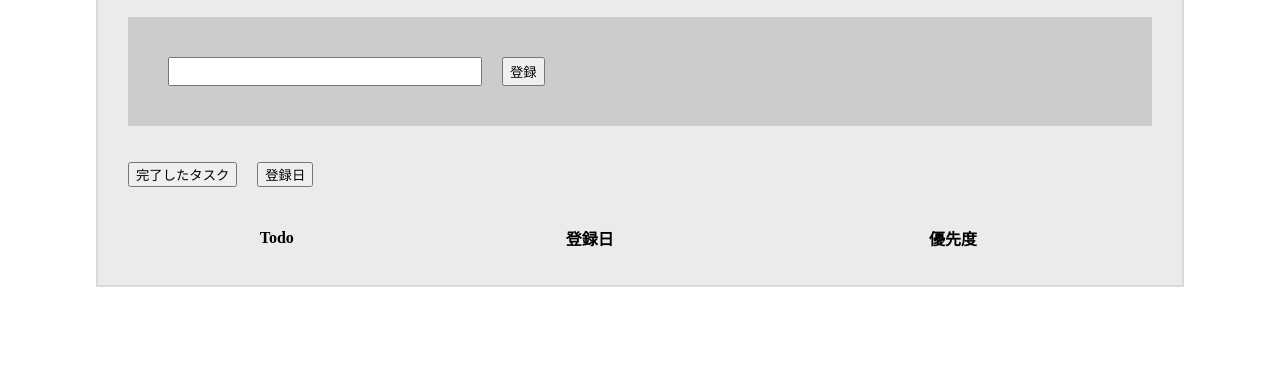
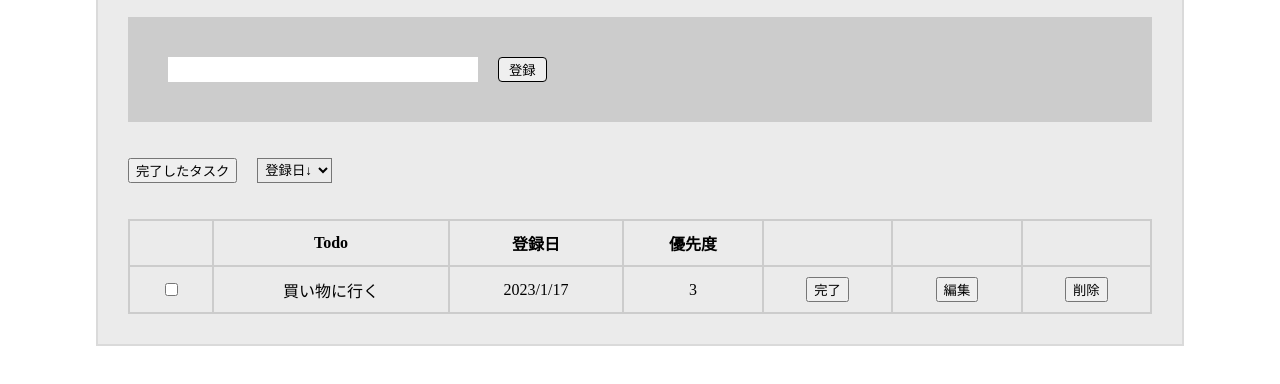
Before and after one commit to shamo-9118/todo, a plain HTML site: page index.html in a window 1280 px wide. Shown: the part 102-486 px from the top of the page. Drawn offline with Linux system fonts and the light colour scheme.

Commit message:
スタイルとマークアップ完成

```diff
--- a/index.html
+++ b/index.html
@@ -18,10 +18,15 @@
             </form>
             <ul class="tab-list">
                 <li>
-                    <button>完了したタスク</button>
+                    <button class="change-button">完了したタスク</button>
                 </li>
                 <li>
-                    <button>登録日</button>
+                    <select class="sort-list">
+                        <option value="created_day_desc">登録日↓</option>
+                        <option value="created_day_asc">登録日↑</option>
+                        <option value="priority_desc">優先度↓</option>
+                        <option value="priority_asc">優先度↑</option>
+                    </select>
                 </li>
             </ul>
             <table class="task-main">
@@ -32,10 +37,20 @@
                         <th>登録日</th>
                         <th>優先度</th>
                         <th></th>
+                        <th></th>
+                        <th></th>
                     </tr>
                 </thead>
                 <tbody class="task-body">
-                    <tr></tr>
+                    <tr>
+                        <td><input type="checkbox" /></td>
+                        <td>買い物に行く</td>
+                        <td>2023/1/17</td>
+                        <td>3</td>
+                        <td><button>完了</button></td>
+                        <td><button>編集</button></td>
+                        <td><button>削除</button></td>
+                    </tr>
                 </tbody>
             </table>
         </main>
--- a/style.css
+++ b/style.css
@@ -26,9 +26,10 @@ li {
 }
 
 .input-form {
-    background: #cccccc;
+    background: #ccc;
     padding: 40px;
 }
+
 .input-area {
     display: flex;
     gap: 20px;
@@ -37,6 +38,12 @@ li {
 .input-text {
     padding: 5px;
     min-width: 300px;
+    border: none;
+}
+.input-button {
+    padding: 2px 10px;
+    border: 1px solid;
+    border-radius: 4px;
 }
 
 .tab-list {
@@ -44,3 +51,20 @@ li {
     flex-direction: row;
     gap: 20px;
 }
+
+.sort-list {
+    padding: 3px;
+    background-color: #ebebeb;
+}
+
+.task-main {
+    width: 100%;
+    border-collapse: collapse;
+}
+
+.task-main th,
+.task-main td {
+    text-align: center;
+    border: 2px solid #ccc;
+    padding: 10px;
+}
```
